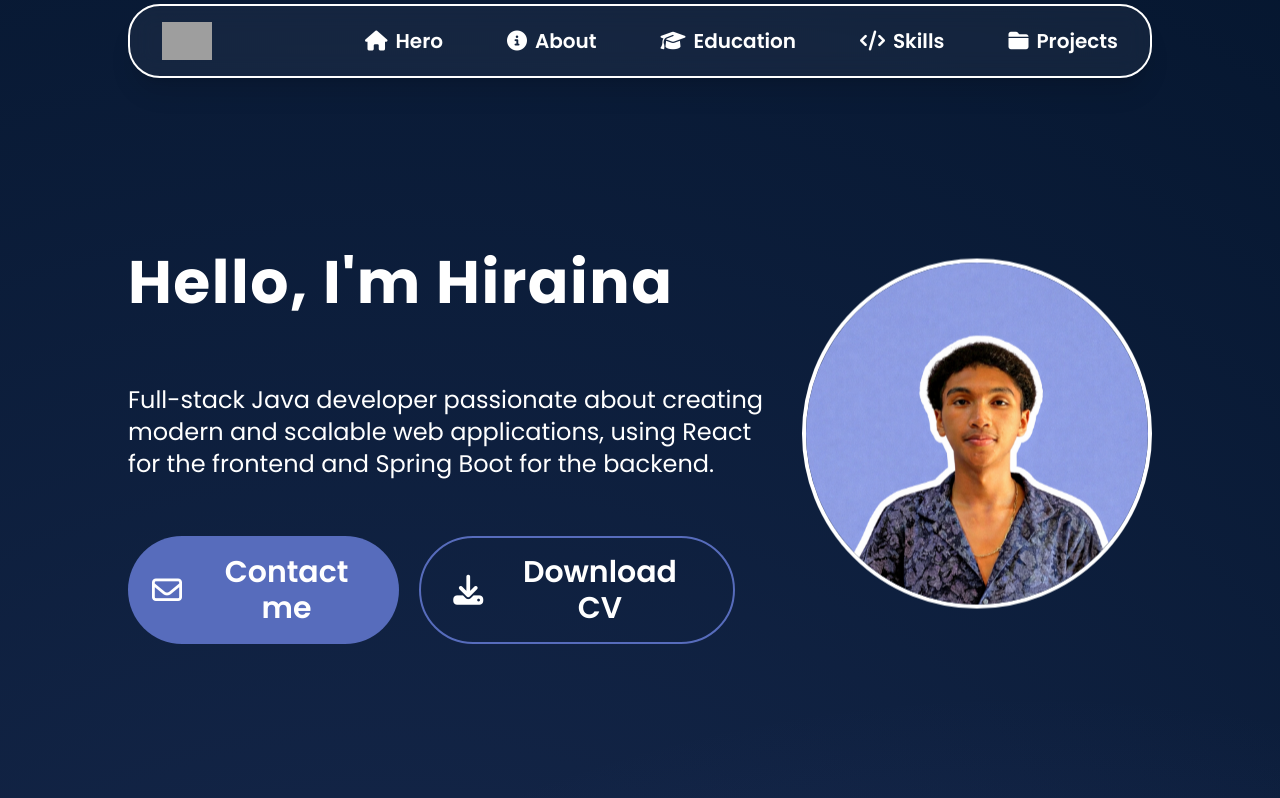
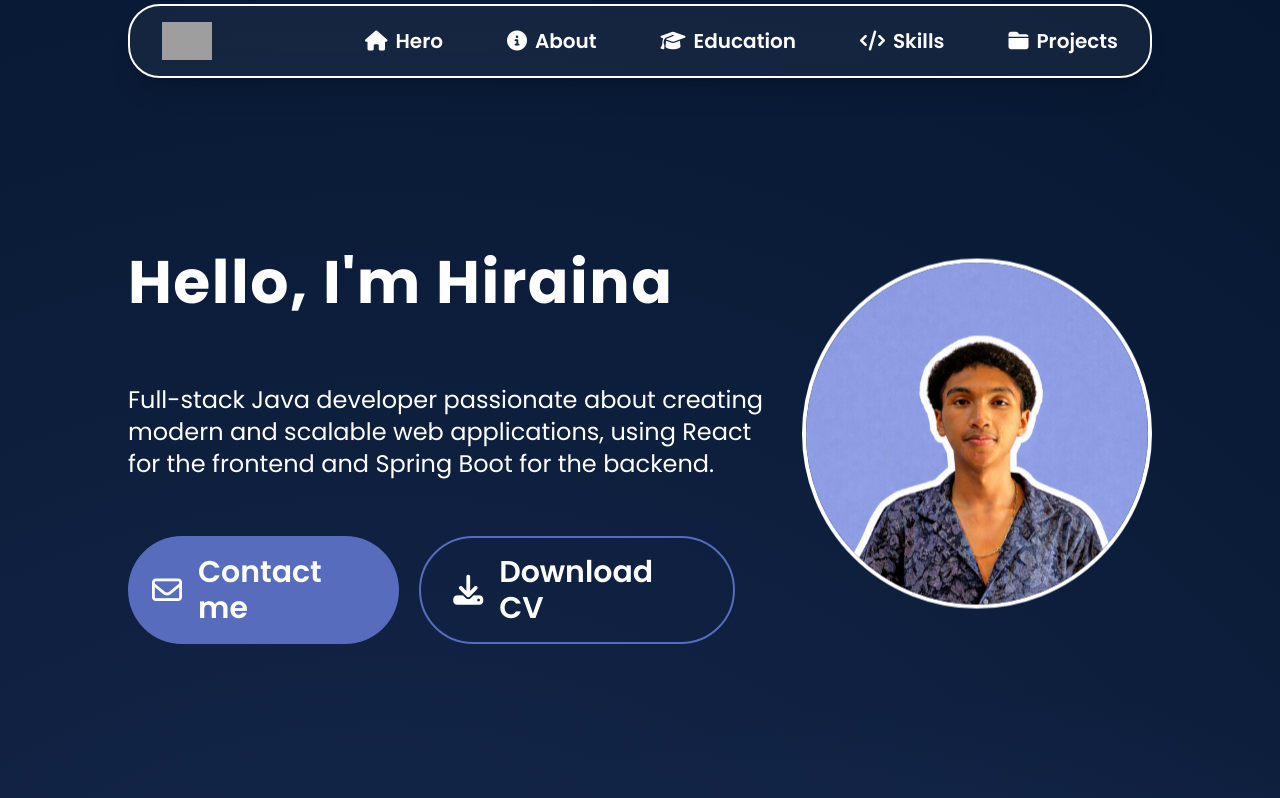
Before and after one commit to Hiraina-RND/portfolio, a React (Vite) app: page / in a window 1280 px wide. Shown: the top 798 px of the page. Built offline with nearby package versions, Linux system fonts and the light colour scheme; grey boxes are pictures that could not be loaded.

Commit message:
feat(hero): change buttons to <a> links and enable contact button

```diff
--- a/src/components/contact/Contact.jsx
+++ b/src/components/contact/Contact.jsx
@@ -26,7 +26,7 @@ function Contact() {
     };
 
     return (
-        <section className="contact-section w-[100%] flex flex-row items-center gap-10 px-[10%] py-24 bg-black">
+        <section id="contact" className="contact-section w-[100%] flex flex-row items-center gap-10 px-[10%] py-24 bg-black">
             <div className="contact-box flex-1 flex flex-col justify-center items-start gap-10 text-white">
                 <h2 className="contact-box-title text-6xl font-semibold">Contact</h2>
                 <p className="text-3xl">Feel free to reach out!</p>
--- a/src/components/hero/Hero.jsx
+++ b/src/components/hero/Hero.jsx
@@ -11,14 +11,14 @@ function Hero() {
                     using React for the frontend and Spring Boot for the backend.
                 </p>
                 <div className="buttons w-full text-3xl text-white flex flex-row gap-5 max-w-[90%]">
-                    <button className="contact-button flex flex-row justify-center items-center gap-4 px-6 py-4 rounded-full">
+                    <a href="#contact" className="contact-button flex flex-row justify-center items-center gap-4 px-6 py-4 rounded-full">
                         <i className="fa-regular fa-envelope "></i>
                         <span className="font-semibold">Contact me</span>
-                    </button>
-                    <button className="download-cv-button flex flex-row justify-center items-center gap-4 px-8 py-4 rounded-full">
+                    </a>
+                    <a href="" className="download-cv-button flex flex-row justify-center items-center gap-4 px-8 py-4 rounded-full">
                         <i className="fa-solid fa-download"></i>
                         <span className="font-semibold">Download CV</span>
-                    </button>
+                    </a>
                 </div>
             </div>
             <img src={profil} alt="profil_img" className="profil w-[350px] h-[350px] rounded-full border-4 border-white" />
```
